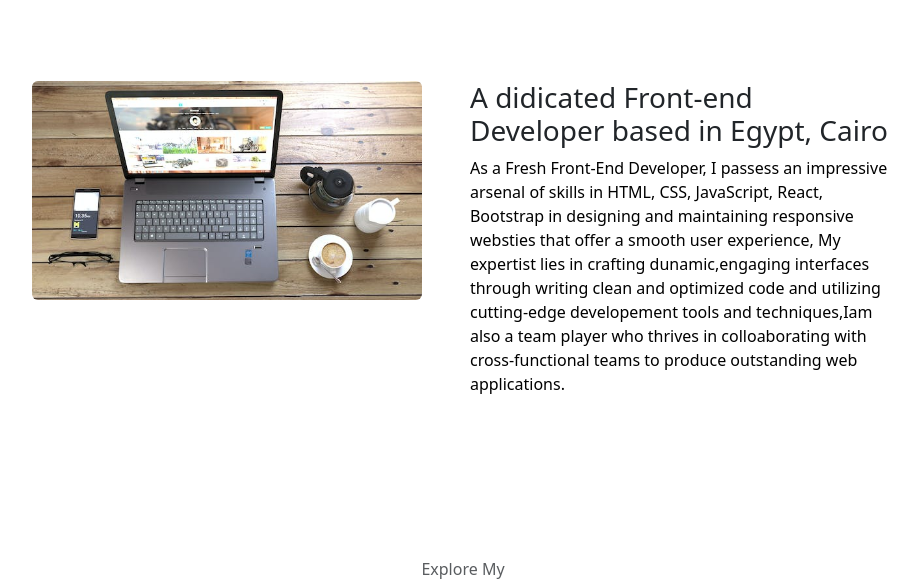
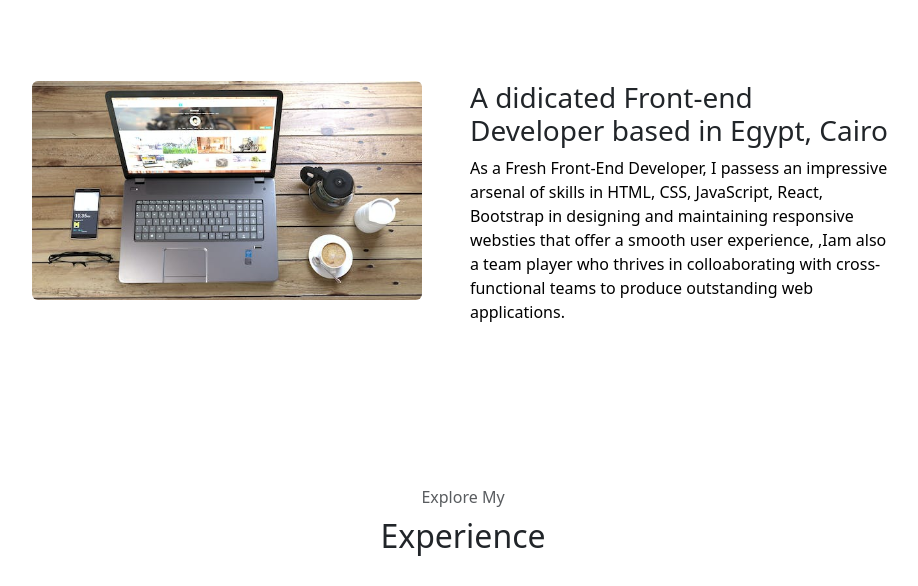
Before and after one commit to YosefSameh/Myportfolio, a plain HTML site: page index.html in a window 1280 px wide. Shown: the part 713-1299 px from the top of the page, without its empty margins (177-1095 px from the left). Drawn offline with nearby package versions, Linux system fonts and the light colour scheme.

Commit message:
Update index.html

```diff
--- a/index.html
+++ b/index.html
@@ -93,7 +93,7 @@
                     </div>
                     <div class="informech" style="max-width: 38%;">
                         <h3>A didicated Front-end Developer based in Egypt, Cairo</h3>
-                        <p>As a Fresh Front-End Developer, I passess an impressive arsenal of skills in HTML, CSS, JavaScript, React, Bootstrap in designing and maintaining responsive websties that offer a smooth user experience, My expertist lies in crafting dunamic,engaging interfaces through writing clean and optimized code and utilizing cutting-edge developement tools and techniques,Iam also a team player who thrives in colloaborating with cross-functional teams to produce outstanding web applications.</p>
+                        <p>As a Fresh Front-End Developer, I passess an impressive arsenal of skills in HTML, CSS, JavaScript, React, Bootstrap in designing and maintaining responsive websties that offer a smooth user experience, ,Iam also a team player who thrives in colloaborating with cross-functional teams to produce outstanding web applications.</p>
                     </div>
                 </div>
             </div>
```
